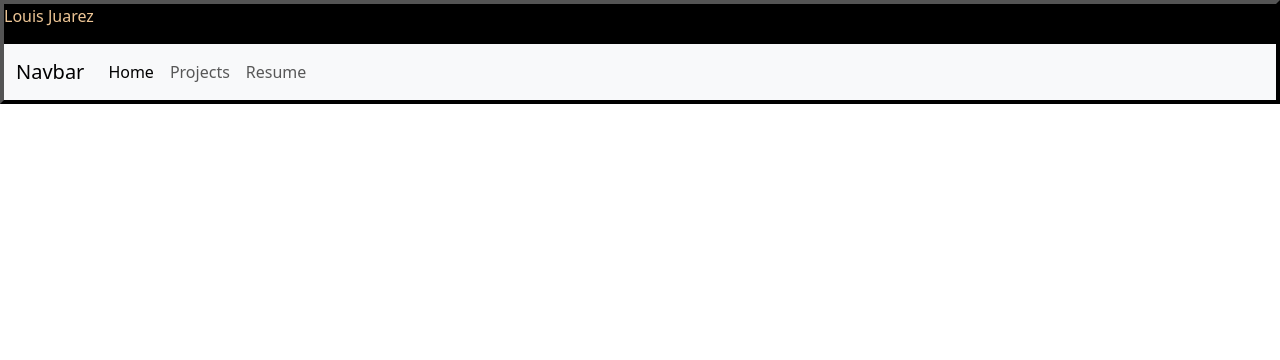
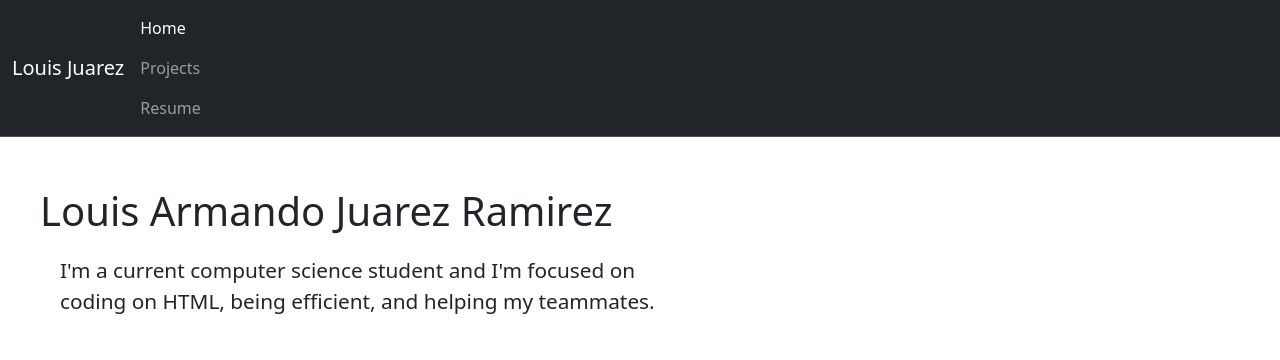
Before and after one commit to ArJuarezRam00830/Portfolio_Louis_Juarez, a plain HTML site: page index.html in a window 1280 px wide. Drawn offline with nearby package versions, Linux system fonts and the light colour scheme.

Commit message:
Update index.html

```diff
--- a/index.html
+++ b/index.html
@@ -1,5 +1,4 @@
-<html>
-
+<!DOCTYPE html>
 <html lang="en">
 
 <head>
@@ -9,25 +8,38 @@
   <!-- Using bootstrap 5 framework-->
   <link href="https://cdn.jsdelivr.net/npm/bootstrap@5.3.3/dist/css/bootstrap.min.css" rel="stylesheet">
   <script src="https://cdn.jsdelivr.net/npm/bootstrap@5.3.3/dist/js/bootstrap.bundle.min.js"></script>
-</head>
 
   <style>
-    .myDiv{
+    .myDiv {
       border: 4px outset black;
       background-color: black;
       text-align: left;
     }
+
+    .intro {
+      padding: 20px 40px;
+    }
+
+    .intro h1 {
+      font-size: 2.5rem;      /* size of the heading */
+      text-align: left;     /* position: left-aligned */
+      margin-top: 30px;
+    }
+
+    .intro p {
+      font-size: 1.3rem;      /* size of the paragraph text */
+      text-align: left;       /* position: left-aligned */
+      max-width: 600px;
+      margin: 20px;
+    }
   </style>
+</head>
 
-<div class="myDiv">
-   <p style="color:rgb(238, 198, 150)">Louis Juarez</p>
-   <nav class="navbar navbar-expand-lg bg-body-tertiary">
+<body>
+
+  <nav class="navbar bg-dark border-bottom border-body" data-bs-theme="dark">
     <div class="container-fluid">
-    <a class="navbar-brand" href="#">Navbar</a>
-    <button class="navbar-toggler" type="button" data-bs-toggle="collapse" data-bs-target="#navbarSupportedContent" aria-controls="navbarSupportedContent" aria-expanded="false" aria-label="Toggle navigation">
-      <span class="navbar-toggler-icon"></span>
-    </button>
-    <div class="collapse navbar-collapse" id="navbarSupportedContent">
+      <a class="navbar-brand" href="#">Louis Juarez</a>
       <ul class="navbar-nav me-auto mb-2 mb-lg-0">
         <li class="nav-item">
           <a class="nav-link active" aria-current="page" href="#">Home</a>
@@ -40,15 +52,12 @@
         </li>
       </ul>
     </div>
+  </nav>
+
+  <div class="intro">
+    <h1>Louis Armando Juarez Ramirez</h1>
+    <p>I'm a current computer science student and I'm focused on coding on HTML, being efficient, and helping my teammates.</p>
   </div>
-</nav>
-</div>
-
-
-<body>
-
-
-
 
 </body>
 </html>
```
Lines whose indentation alone changed are shown as unchanged.
